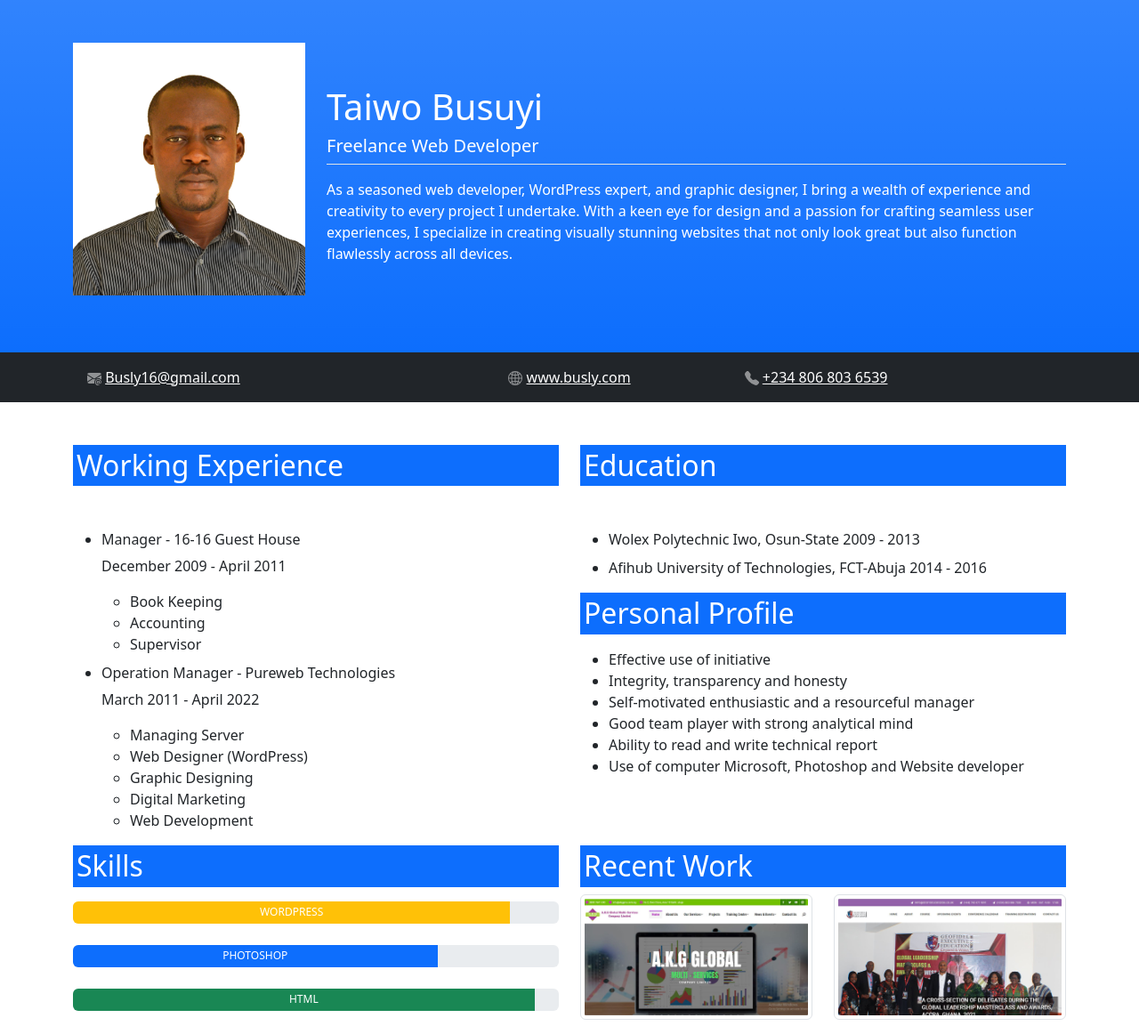
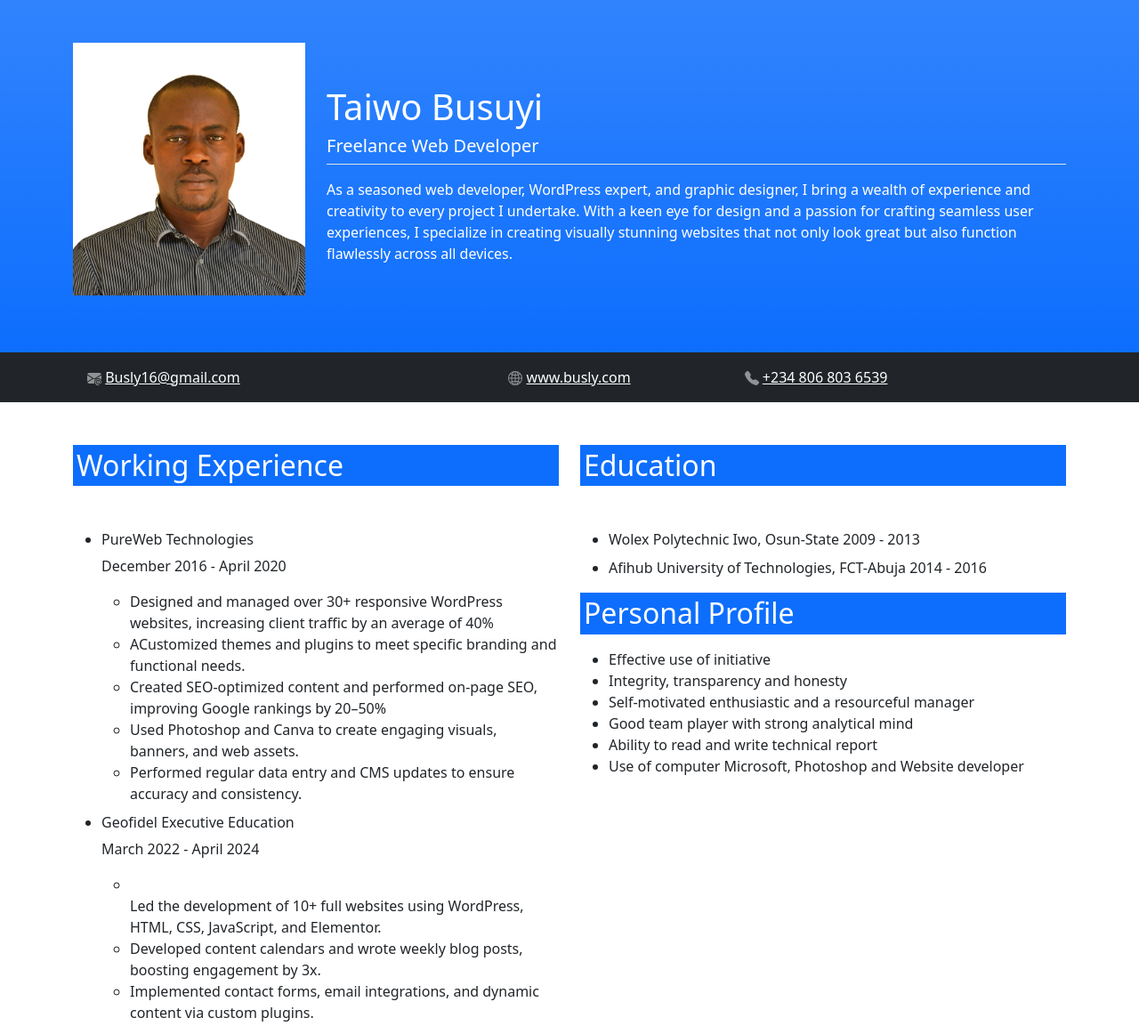
Before and after one commit to busly16/taiwobusuyi, a plain HTML site: page index.html in a window 1280 px wide. Shown: the top 1153 px of the page at 89% size. Drawn offline with nearby package versions, Linux system fonts and the light colour scheme.

Commit message:
Update index.html

```diff
--- a/index.html
+++ b/index.html
@@ -58,23 +58,26 @@
                 <h2 class="bg-primary text-white mb-5 p-1" >Working Experience</h2>
                 <ul>
                     <li class="pb-2">
-                        <h6>Manager - 16-16 Guest House</h6>
-                        <p>December 2009 - April 2011</p>
+                        <h6>PureWeb Technologies </h6>
+                        <p>December 2016 - April 2020</p>
                         <ul>
-                        <li>Book Keeping</li>
-                        <li>Accounting</li>
-                        <li>Supervisor</li>
+                        <li>Designed and managed over 30+ responsive WordPress websites, increasing client traffic by an average of 40%</li>
+                        <li>ACustomized themes and plugins to meet specific branding and functional needs.</li>
+                        <li>Created SEO-optimized content and performed on-page SEO, improving Google rankings by 20–50%</li>
+                        <li>Used Photoshop and Canva to create engaging visuals, banners, and web assets.</li>
+                        <li>Performed regular data entry and CMS updates to ensure accuracy and consistency.</li>
                         </ul>
                     </li>
                     <li>
-                        <h6 C>Operation Manager - Pureweb Technologies</h6>
-                        <p>March 2011 - April 2022</p>
+                        <h6>Geofidel Executive Education</h6>
+                        <p>March 2022 - April 2024</p>
                         <ul>
-                        <li>Managing Server</li>
-                        <li>Web Designer (WordPress)</li>
-                        <li>Graphic Designing</li>
-                        <li>Digital Marketing</li>
-                        <li>Web Development</li>
+                        <li></li>Led the development of 10+ full websites using WordPress, HTML, CSS, JavaScript, and Elementor.</li>
+                        <li>Developed content calendars and wrote weekly blog posts, boosting engagement by 3x.</li>
+                        <li>Implemented contact forms, email integrations, and dynamic content via custom plugins.</li>
+                        <li>Managed data import/export via WordPress admin and MySQL for large-scale updates.</li>
+                        <li>Designed branded templates and infographics, increasing brand consistency.</li>
+
                         </ul>
                     </li>
                 </ul>
```
